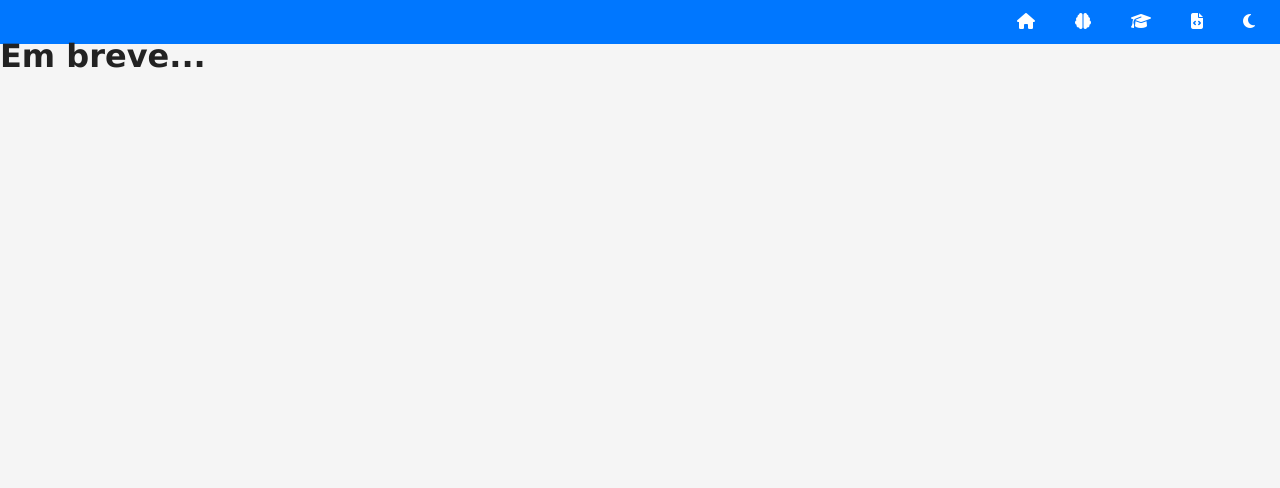
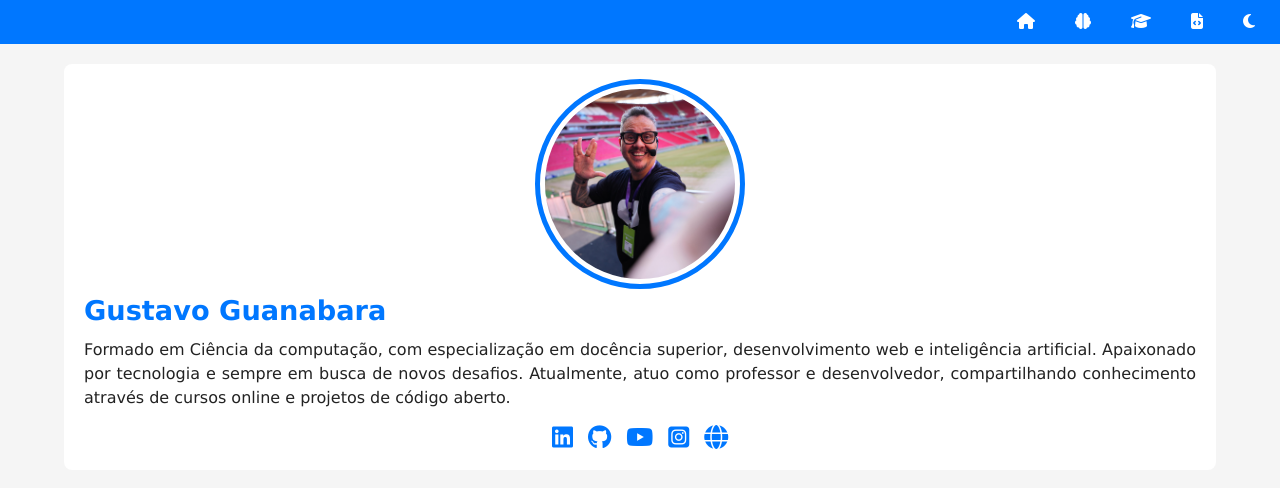
Before and after one commit to joaquim4768/projeto-portfolio, a plain HTML site: page index.html in a window 1280 px wide. Drawn offline with Linux system fonts and the light colour scheme.

Commit message:
topo site

```diff
--- a/estilos/style.css
+++ b/estilos/style.css
@@ -41,6 +41,13 @@
   align-content: center;
 }
 
+main{
+  display: grid;
+  grid-template-columns: 1fr 90vw 1fr;
+  gap: 20px;
+  margin-top: 20px;
+}
+
 /*-----------------------------------------------------------------------------------*/
 
 nav#menu ul{
@@ -62,3 +69,52 @@
   background-color: var(--destaque-inverso);
   color: var(--destaque);
 }
+
+section#ficha{
+  background-color: var(--fundo-card);
+  padding: 20px;
+  border-radius: 8px;
+  grid-column: 2;
+}
+
+section#ficha img{
+  width: 200px;
+  aspect-ratio: 1/1;
+  object-fit: cover;
+  overflow: hidden;
+  border-radius: 50%;
+  border: 5px solid var(--fundo-card);
+  outline: 5px solid var(--destaque);
+  display: block;
+  margin: auto;
+  margin-bottom: 15px;
+}
+
+section#ficha h1{
+  color: var(--destaque);
+  margin: 15px 0;
+  font-size: 1.7em;
+  text-align: left;
+}
+
+section#ficha p{
+  text-align: justify;
+}
+
+div#social{
+  display: flex;
+  justify-content: center;
+  align-items: center;
+  font-size: 1.5em;
+  gap: 15px;
+  margin-top: 15px;
+}
+
+div#social a{
+  color: var(--destaque);
+  transition: color .4s;
+}
+
+div#social a:hover{
+  color: var(--destaque-inverso);
+}
--- a/index.html
+++ b/index.html
@@ -22,7 +22,22 @@
     </header>
 
     <main>
-        <h1>Em breve...</h1>
+        <section id="ficha">
+            <img src="imagens/guanabara-perfil.jpg" alt="Gustavo Guanabara" class="foto">
+            <h1>Gustavo Guanabara</h1>
+            <p>Formado em Ciência da computação, com especialização em docência superior, desenvolvimento web e inteligência artificial. Apaixonado por tecnologia e sempre em busca de novos desafios. Atualmente, atuo como professor e desenvolvedor, compartilhando conhecimento através de cursos online e projetos de código aberto.</p>
+            <div id="social">
+                <a href="https://www.linkedin.com/in/guanabara/" target="_blank" rel="nofollow"><i class="fa-brands fa-linkedin"></i></a>
+                <a href="https://github.com/gustavoguanabara" target="_blank" rel="nofollow"><i class="fa-brands fa-github"></i></a>
+                <a href="https://www.youtube.com/cursoemvideo" target="_blank" rel="nofollow"><i class="fa-brands fa-youtube"></i></a>
+                <a href="https://www.instagram.com/gustavoguanabara" target="_blank" rel="nofollow"><i class="fa-brands fa-square-instagram"></i></a>
+                <a href="https://www.cursoemvideo.com/" target="_blank" rel="nofollow"><i class="fa-solid fa-globe"></i></a>
+            </div>
+        </section>
+
+        <section id="detalhes">
+
+        </section>
     </main>
 
     <footer>
```
